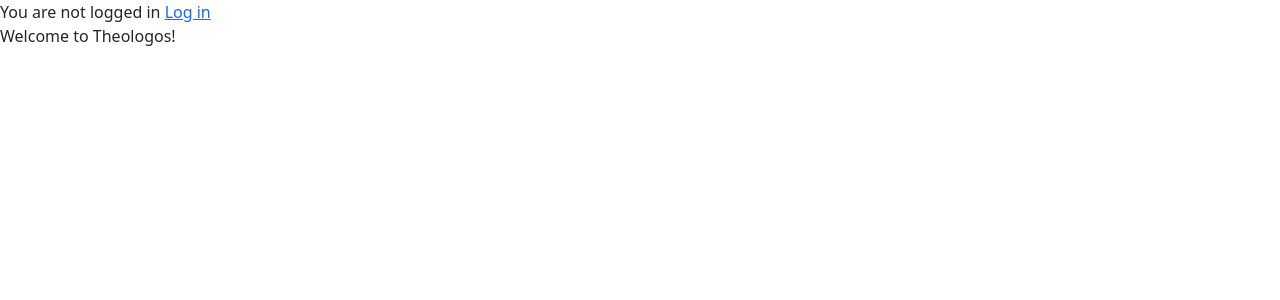
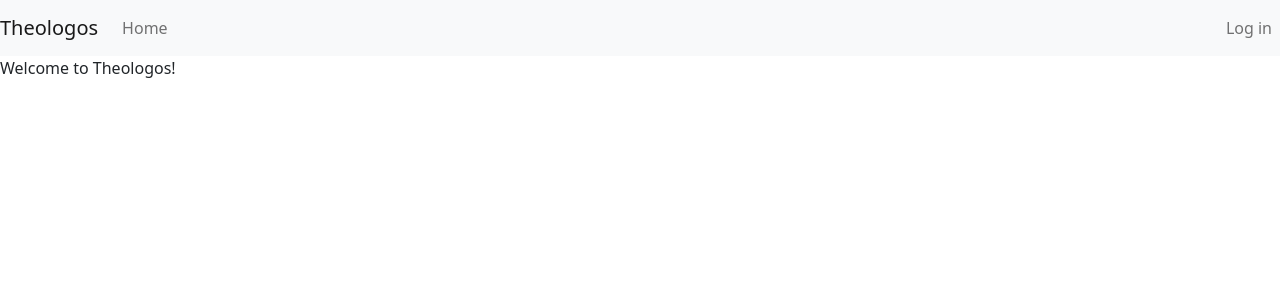
Before and after one commit to HSamiul/theologos, a Django app: page / in a window 1280 px wide. Shown: the top 300 px of the page. Run offline with Django 4.2, Linux system fonts and the light colour scheme.

Commit message:
added navbar items

```diff
--- a/templates/partials/nav_bar.html
+++ b/templates/partials/nav_bar.html
@@ -1,9 +1,27 @@
-<nav>
-    {% if user.is_authenticated %}
-    <span>Hello, {{ user.username }}</span>
-    <a href={% url 'logout' %}>Log out</a>
-    {% else %}
-    <span>You are not logged in</span>
-    <a href={% url 'login' %}>Log in</a>
-    {% endif %}
+<!-- TODO: make the left and right margins larger -->
+<!-- TODO: figure out why the navbar doesn't collapse into a hamburger menu when screen gets small -->
+<nav class="navbar navbar-expand-lg navbar-light bg-light">
+    <a class="navbar-brand" href={% url 'home' %}>Theologos</a>
+
+    <div class="collapse navbar-collapse">
+        <div class="navbar-nav me-auto"> <!-- me-auto pushes account items to the right -->
+            <a class="nav-item nav-link" href={% url 'home' %}>Home</a>
+        </div>
+
+        <div class="navbar-nav">
+            {% if user.is_authenticated %}
+            <div class="nav-item dropdown">
+                <a class="nav-link dropdown-toggle" href="#" data-bs-toggle="dropdown">Hello, {{ user.username }}</a>
+
+                <div class="dropdown-menu">
+                    <a class="dropdown-item disabled" href="#">Account</a> <!-- page not yet implemented -->
+                    <a class="dropdown-item" href={% url 'logout' %}>Log out</a>
+                </div>
+            </div>
+
+            {% else %}
+            <a class="nav-item nav-link" href={% url 'login' %}>Log in</a>
+            {% endif %}
+        </div>
+    </div>
 </nav>
```
